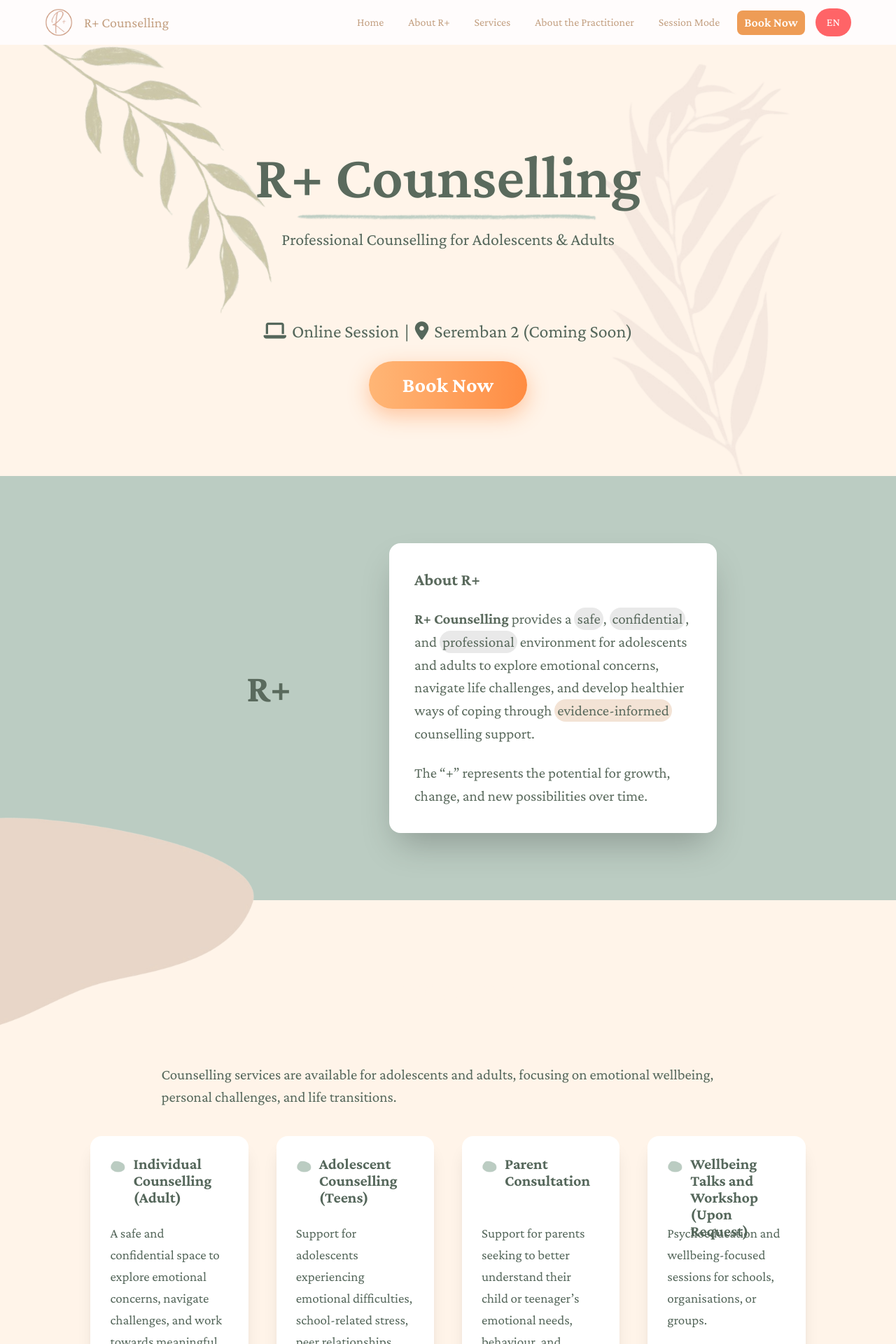
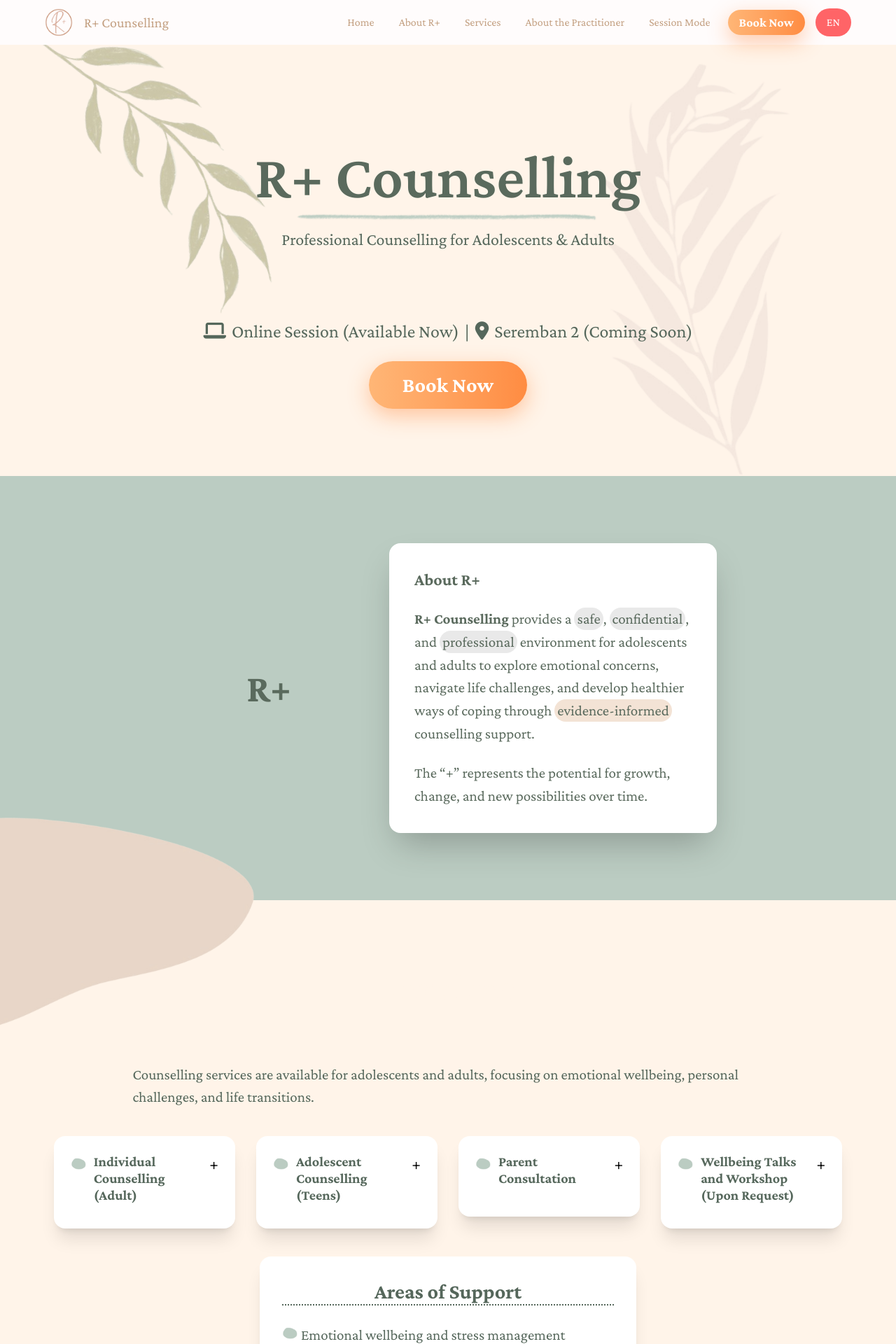
Before and after one commit to nalliethan/rplus-counselling, a React (Vite) app: page / in a window 1280 px wide. Shown: the top 1920 px of the page at 70% size. Built offline with nearby package versions, Linux system fonts and the light colour scheme.

Commit message:
feat: update styling

```diff
--- a/src/components/About/About.jsx
+++ b/src/components/About/About.jsx
@@ -6,7 +6,7 @@ const About = () => {
   const spaceTitle = t('about_title');
 
   return (
-    <div id="about" className='about bg-[#bbccc2] pt-8 pb-20 sm:py-24 px-[5%] sm:px-[10%] xl:px-[20%]'>
+    <div id="about" className='about bg-[#bbccc2] pt-8 pb-20 sm:py-24 px-[4%] sm:px-[10%] xl:px-[20%]'>
       <div className='flex flex-col gap-8 md:flex-row sm:gap-11 items-center'>
         <h2 className='text-5xl sm:text-[56px] text-[#5a6a5d] font-bold text-center w-52 sm:w-64 py-16 bg-[url("../src/assets/about.png")] bg-no-repeat bg-center bg-contain'>
             R+
--- a/src/components/Booking/Booking.jsx
+++ b/src/components/Booking/Booking.jsx
@@ -19,7 +19,9 @@ const Booking = () => {
             </div>
 
             <div className="w-full flex justify-center">
-                <a href={`https://wa.me/601129980528?text=${message}`} target="_blank" className="flex items-center gap-2 py-4 px-5 sm:px-10 md:px-20 lg:px-24 bg-[#f3966b] text-white text-lg md:text-[26px] rounded-full shadow-2xl cursor-pointer duration-150 hover:bg-[#f4a886] hover:scale-105">
+                <a href={`https://wa.me/601129980528?text=${message}`} target="_blank" className="flex items-center gap-2 py-4 px-5 sm:px-10 md:px-20 lg:px-24  bg-linear-to-r
+                        from-[#ffb676]
+                        to-[#ff8c42] text-white text-lg md:text-[26px] rounded-full shadow-2xl cursor-pointer duration-150 hover:bg-[#f4a886] hover:scale-105">
                     <div className='text-4xl flex justify-center'>
                         <i className="fa-brands fa-whatsapp"></i>
                     </div>
--- a/src/components/FAQ/FAQ.jsx
+++ b/src/components/FAQ/FAQ.jsx
@@ -67,7 +67,7 @@ const FAQ = () => {
     ];
 
   return (
-    <div class="min-w-[55vw] w-full px-[9%] py-20">
+    <div className="min-w-[55vw] w-full px-[9%] py-10 md:py-20">
         <h1 className='text-4xl sm:text-5xl font-semibold text-[#c3a082] mb-10'>Frequently Asked Questions</h1>
 
         <div className='flex flex-col gap-8 text-lg'>
--- a/src/components/Footer/Footer.jsx
+++ b/src/components/Footer/Footer.jsx
@@ -7,7 +7,7 @@ const Footer = () => {
   const { t, i18n } = useTranslation();
 
   return (
-    <footer className='bg-[#55675b] pt-20 pb-8 px-[9%] lg:px-[5%] flex flex-col gap-20 sm:gap-14'>
+    <footer className='bg-[#55675b] pt-20 pb-8 px-[6%] lg:px-[5%] flex flex-col gap-20 sm:gap-14'>
         <div className="flex flex-col gap-10 lg:flex-row lg:justify-between lg:items-center">
             <div className="flex items-center flex-col sm:flex-row gap-5 md:gap-10">
                 <img className="w-[40%] sm:w-[30%] md:w-[22%]" src={logo} alt="logo" />
--- a/src/components/Navbar/Navbar.jsx
+++ b/src/components/Navbar/Navbar.jsx
@@ -101,7 +101,31 @@ const toggleLanguage = () => {
                 {t('nav_session')}
               </a>
             </li>
-            <a className='action-btn' href="#booking">
+           <a href="#booking"
+              className="
+                inline-block
+                px-4 py-1
+                text-lg
+                font-bold
+                text-white
+
+                bg-linear-to-r
+                from-[#ffb676]
+                to-[#ff8c42]
+
+                rounded-full
+
+                shadow-[0_10px_30px_rgba(255,140,66,0.45)]
+
+                transition-all duration-300
+
+                hover:scale-105
+                hover:shadow-[0_15px_40px_rgba(255,140,66,0.6)]
+                hover:-translate-y-1
+
+                active:scale-95
+              "
+            >
               {t('hero_book_now')}
             </a>
 
@@ -135,8 +159,28 @@ const toggleLanguage = () => {
                   <li className={activeSection === 'services' ? 'active' : ''}><a className='block' href="#services">{t('nav_services')}</a></li>
                   <li className={activeSection === 'practitioner' ? 'active' : ''}><a className='block' href="#practitioner">{t('nav_practitioner')}</a></li>
                   <li className={activeSection === 'session' ? 'active' : ''}><a className='block' href="#session">{t('nav_session')}</a></li>
-                  <a className='action-btn' href="#booking">{t('hero_book_now')}</a>
-
+                  <a href="#booking"
+                    className="
+                      inline-block
+                      px-4 py-1
+                      text-lg
+                      font-bold
+                      text-white
+                      text-center
+                      bg-linear-to-r
+                      from-[#ffb676]
+                      to-[#ff8c42]
+                      rounded-full
+                      shadow-[0_10px_30px_rgba(255,140,66,0.45)]
+                      transition-all duration-300
+                      hover:scale-105
+                      hover:shadow-[0_15px_40px_rgba(255,140,66,0.6)]
+                      hover:-translate-y-1
+                      active:scale-95
+                    "
+                  >
+                    {t('hero_book_now')}
+                  </a>
               </ul>
           </div>
         </div>
--- a/src/components/Practitioner/Practitioner.jsx
+++ b/src/components/Practitioner/Practitioner.jsx
@@ -1,14 +1,20 @@
 import './Practitioner.css'
 import practitioner from '../../assets/practitioner.png';
 import { useTranslation } from 'react-i18next';
+import React, { useState } from 'react';
 
 const Practitioner = () => {
   const { t } = useTranslation();
   const practitionerData = t('practitioner_data', { returnObjects: true });
+  const [isOpen, setIsOpen] = useState(false); // Use a boolean
+
+  const toggleReadMore = () => {
+    setIsOpen(!isOpen);
+  }
 
   return (
     <div id="practitioner" className='flex flex-col lg:flex-row items-center bg-[#fffcfc] py-[20%] px-[9%] sm:py-24 sm:px-[18%]' >
-        <h1 className='block lg:hidden text-[40px] text-[#55675b] font-bold leading-none mb-4 w-full'>
+        <h1 className='block lg:hidden text-3xl sm:text-4xl text-[#55675b] font-bold leading-none mb-4 w-full'>
             {t('practitioner_title')}
         </h1>
 
@@ -24,7 +30,7 @@ const Practitioner = () => {
             </h1>
 
             <div>
-                <div className='text-xl sm:text-2xl font-bold mb-2'>
+                <div className='text-xl sm:text-2xl font-bold mb-2 invi'>
                     Than Liying, Rachael <span className='text-lg sm:text-[22px]'>(K.B.;P.A)</span>
                 </div>
                 <ul>
@@ -34,20 +40,24 @@ const Practitioner = () => {
                 </ul>
             </div>
 
-            <div>
-                {t('practitioner_para1')}
+            <div className={`flex gap-4 cursor-pointer items-center ${isOpen ? 'hidden' : 'block'}`} onClick={toggleReadMore}>
+                <span className='italic text-lg'>{isOpen ? '' : t('practitioner_more')}</span>
+                <span className={`text-2xl transition-transform duration-500 ${isOpen ? 'rotate-180' : ''}`}>
+                    {isOpen ? '' : '+'}
+                </span>
             </div>
 
-            <div>
-               {t('practitioner_para2')}
-            </div>
-
-            <div>
-                {t('practitioner_para3')}
+            <div className={`grid transition-all duration-500 ease-in-out ${isOpen ? 'grid-rows-[1fr] opacity-100' : 'grid-rows-[0fr] opacity-0'}`}>
+                <div className="overflow-hidden">
+                    <div className="flex flex-col gap-6 pb-4">
+                        <div>{t('practitioner_para1')}</div>
+                        <div>{t('practitioner_para2')}</div>
+                        <div>{t('practitioner_para3')}</div>
+                    </div>
+                </div>
             </div>
         </div>
     </div>
-
   )
 }
 
--- a/src/components/Services/Services.css
+++ b/src/components/Services/Services.css
@@ -3,11 +3,10 @@
     align-items: start;
     gap: 6px;
     list-style: none;
-    font-size: 22px;
+    font-size: 16px;
     font-weight: bold;
     line-height: 24px;
     color: #55675b;
-
 }
 
 @media (min-width: 768px){
@@ -16,9 +15,9 @@
         align-items: start;
         gap: 6px;
         list-style: none;
-        font-size: 22px;
+        font-size: 20px;
         font-weight: bold;
         color: #55675b;
-        min-height:80px;
+        min-height: 55px;
     }
 }
--- a/src/components/Services/Services.jsx
+++ b/src/components/Services/Services.jsx
@@ -1,14 +1,31 @@
 import './Services.css'
 import serviceBg from '../../assets/service.png';
 import { useTranslation } from 'react-i18next';
+import React, { useState } from 'react';
+import { div } from 'framer-motion/client';
 
 const Services = () => {
   const { t } = useTranslation();
   const serviceData = t('services.list', { returnObjects: true });
   const areaOfSupport = t('services_support', { returnObjects: true });
 
+  const [openIds, setOpenIds] = useState([]);
+
+  const toggleFAQ = (id) => {
+    setOpenIds((prevOpenIds) => {
+        // If the ID is already in the array, remove it (close the item)
+        if (prevOpenIds.includes(id)) {
+            return prevOpenIds.filter((itemOpenId) => itemOpenId !== id);
+        }
+        // Otherwise, add the ID to the array (open the item)
+        else {
+            return [...prevOpenIds, id];
+        }
+    });
+  };
+
   return (
-    <div id="services" className='about relative bg-[#fff4e9] py-14 px-[10%] lg:px-[10%] flex flex-col gap-10'>
+    <div id="services" className='about relative bg-[#fff4e9] py-14 px-[6%] lg:px-[6%] flex flex-col gap-10'>
         <img className='absolute -top-32 -left-20 w-112.5' src={serviceBg} alt="service" />
         <h2 className='relative text-4xl sm:text-[60px] text-[#fff4e9] mx-auto w-fit px-10 py-9 bg-[url("../src/assets/services.png")] bg-no-repeat bg-center bg-contain'>
             {t('services_title')}
@@ -18,25 +35,35 @@ const Services = () => {
           {t('services_subtitle')}
         </p>
 
-       <div className='flex flex-wrap gap-10 md:justify-evenly lg:justify-center items-stretch'>
-        {serviceData.map((service, index) => (
+        <div className='flex flex-wrap gap-4 lg:justify-between items-start w-full'>
+          {serviceData.map((service, index) => {
+            const isOpen = openIds.includes(index);
+
+            return (
+              <div key={index} className="bg-white p-4 sm:p-6 rounded-2xl shadow-xl flex flex-col gap-3 w-full xl:w-[23%]">
                 <div
-            key={index}
-            className='bg-white p-4 sm:p-7 rounded-2xl shadow-xl flex flex-col gap-4 md:w-[45%] xl:w-[22%]'
+                className="cursor-pointer flex justify-between items-start hover:text-[#c3a082] transition-colors gap-1"
+                onClick={() => toggleFAQ(index)}
                 >
-            <ul className="xl:h-20">
-              <li className='service-list'>{service.title}</li>
-            </ul>
-            {service.desc.map((paragraph, pIndex) => (
-              <p key={pIndex} className='text-[19px] text-[#55675b] leading-relaxed'>
+                  <span className='service-list'>{service.title}</span>
+                  <span className={`text-2xl transition-transform duration-500 transform ${isOpen ? 'rotate-180' : ''}`}>
+                    {isOpen ? '−' : '+'}
+                  </span>
+                </div>
+
+                <div className={`${isOpen ? 'min-h-20 opacity-100' : 'max-h-0 opacity-0'} overflow-hidden transition-all duration-500 ease-in-out`}>
+                  {service.desc.map((paragraph, index) => (
+                    <p key={index} className='text-[#4a5568]'>
                       {paragraph}
                     </p>
                   ))}
                 </div>
-          ))}
+              </div>
+            );
+          })}
         </div>
 
-        <div className='bg-white p-4 sm:p-8 rounded-2xl shadow-xl w-fit mx-auto flex flex-col gap-6'>
+        <div className='bg-white p-4 sm:p-8 rounded-2xl shadow-xl w-full sm:w-fit mx-auto flex flex-col gap-6'>
           <p className='text-3xl font-bold text-[#55675b] text-center border-b-[#55675b] border-b-2 border-dotted'>
             {t('services_support_title')}
           </p>
--- a/src/i18n.js
+++ b/src/i18n.js
@@ -12,7 +12,7 @@ const resources = {
       "nav_practitioner":"About the Practitioner",
       "nav_session":"Session Mode",
       "hero_subtitle": "Professional Counselling for Adolescents & Adults",
-      "hero_online": "Online Session",
+      "hero_online": "Online Session (Available Now)",
       "hero_offline": "Seremban 2 (Coming Soon)",
       "hero_book_now": "Book Now",
       "about_title": "R+ Counselling",
@@ -23,14 +23,17 @@ const resources = {
       "services":{
         "list": [
           {
+            id: 1,
             title: "Individual Counselling (Adult)",
             desc: ["A safe and confidential space to explore emotional concerns, navigate challenges, and work towards meaningful change at your own pace."]
           },
           {
+            id: 2,
             title: "Adolescent Counselling (Teens)",
             desc: ["Support for adolescents experiencing emotional difficulties, school-related stress, peer relationships, family communication, and identity development."]
           },
           {
+            id: 3,
             title: "Parent Consultation",
             desc: ["Support for parents seeking to better understand their child or teenager’s emotional needs, behaviour, and communication patterns."]
           },
@@ -39,6 +42,7 @@ const resources = {
           //   desc: ["Support for individuals exploring career direction, study pathways, decision-making, and transitions in education or work."]
           // },
           {
+            id: 4,
             title: "Wellbeing Talks and Workshop (Upon Request)",
             desc: ["Psychoeducation and wellbeing-focused sessions for schools, organisations, or groups.","Topics are tailored based on needs."]
           }
@@ -61,6 +65,7 @@ const resources = {
       "practitioner_para1":"Rachael provides counselling support for adolescents and adults in a safe, confidential, and non-judgmental space.",
       "practitioner_para2":"Her work is grounded in empathy, curiosity, and a collaborative approach, supporting individuals in exploring emotional experiences, navigating life challenges, and working toward meaningful and sustainable change.",
       "practitioner_para3":"With experience in school settings and leadership roles within counselling team, she has supported individuals and communities through emotional wellbeing concerns, life transitions, and interpersonal and developmental challenges.",
+      "practitioner_more":"Read More",
       "session_title":"Session Mode",
       "session_online":"Online Session (Available now)",
       "session_location":"Seremban 2 (In-person sessions coming soon)",
@@ -91,10 +96,10 @@ const resources = {
       "nav_home":"主页",
       "nav_aboutR":"关于 R+",
       "nav_services":"服务项目",
-      "nav_practitioner":"关于心理辅导师与咨询师",
+      "nav_practitioner":"关于心理辅导与咨询师",
       "nav_session":"辅导与咨询形式",
       "hero_subtitle": "青少年与成人的专业心理辅导与咨询",
-      "hero_online": "线上",
+      "hero_online": "线上 (现已开放)",
       "hero_offline": "芙蓉新城 S2（筹备中）",
       "hero_book_now": "欢迎联系",
       "about_title": "R+心理咨询与咨询",
@@ -143,6 +148,7 @@ const resources = {
       "practitioner_para1":"Rachael为青少年与成人提供心理咨询支持，在安全、保密且不带评判的空间中进行。",
       "practitioner_para2":"她的工作以同理心、好奇心与合作关系为基础，协助个体探索情绪经验、应对生活挑战，并迈向有意义且可持续的改变。",
       "practitioner_para3":"她曾在校园环境及辅导团队担任领导角色，协助个人与群体处理情绪健康、人生转变及人际与发展性议题。",
+      "practitioner_more":"阅读更多",
       "session_title":"辅导与咨询形式",
       "session_online":"线上",
       "session_location":"芙蓉新城 S2（筹备中）",
```
Also changed, not shown: src/components/Session/Session.jsx (+4 -5 lines), src/assets/rplus_logo.png (added), src/components/Hero/Hero.jsx (indentation only). Lines whose indentation alone changed are shown as unchanged.
